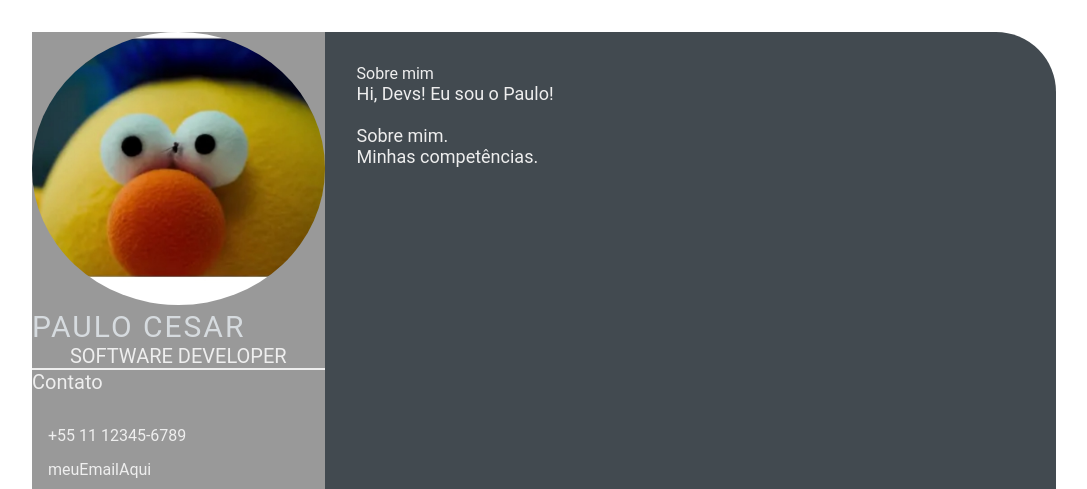
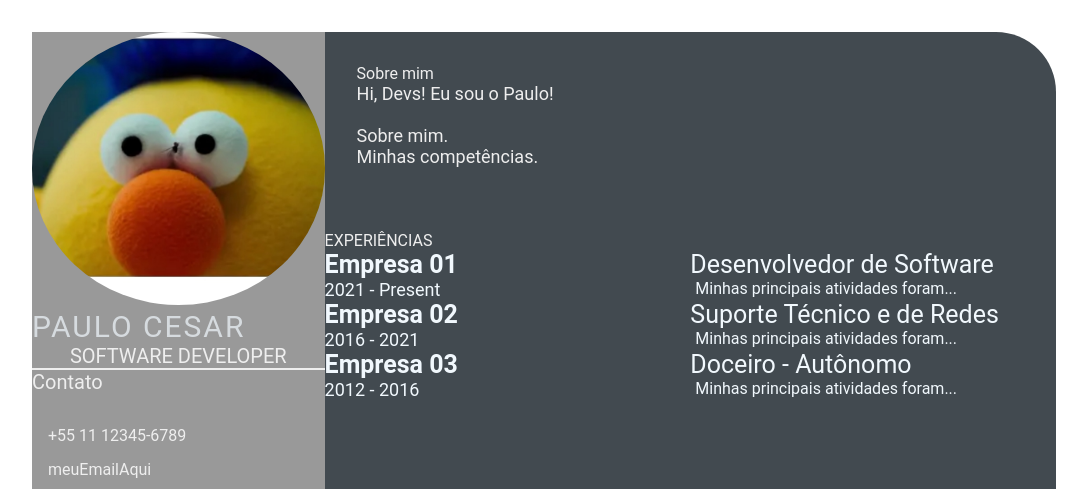
Before and after one commit to PauloLopesF/devweek.github.io, a plain HTML site: page index.html in a window 1280 px wide. Shown: the top 489 px of the page, without its empty margins (96-1183 px from the left). Drawn offline with Linux system fonts and the light colour scheme.

Commit message:
feature: add job details (#4)

```diff
--- a/index.html
+++ b/index.html
@@ -47,6 +47,38 @@
            </p>
      </section>
        </div>
+       <section class="experience gap">
+         <div class=right-title>EXPERIÊNCIAS</div>
+         <div class="experience-contents">
+           <div class="exp-left">
+             <p class="exp-company-name">Empresa 01</p>
+             <p class="exp-time-period">2021 - Present</p>
+           </div>
+           <div class="exp-right">
+             <p class="exp-position">Desenvolvedor de Software</p>
+             <p class="exp-desc">Minhas principais atividades foram...
+             </p>
+           </div>
+           <div class="exp-left">
+             <p class="exp-company-name">Empresa 02</p>
+             <p class="exp-time-period">2016 - 2021</p>
+           </div>
+           <div class="exp-right">
+             <p class="exp-position">Suporte Técnico e de Redes</p>
+             <p class="exp-desc">Minhas principais atividades foram...
+             </p>
+           </div>
+           <div class="exp-left">
+             <p class="exp-company-name">Empresa 03</p>
+             <p class="exp-time-period">2012 - 2016</p>
+           </div>
+           <div class="exp-right">
+             <p class="exp-position">Doceiro - Autônomo</p>
+             <p class="exp-desc">Minhas principais atividades foram...
+             </p>
+           </div>
+         </div>
+       </section>
      </section>
    </main>
   </body>
--- a/style.css
+++ b/style.css
@@ -101,3 +101,38 @@
     font-size: 18px;
     color: #eeeeee;
 }
+
+.experience-contents,
+.education-contents,
+.awards-contents {
+    display: grid;
+    grid-template-columns: repeat(2, 1fr);
+    padding-bottom: 2rem;
+    color: #F1F8FD;
+}
+
+.exp-company-name,
+.education-school-name,
+.awards-company-name {
+    font-size: 25px;
+    font-weight: bold;
+}
+
+.exp-time-period,
+.educationp-time-period,
+.awards-time-period {
+    font-size: 18px;
+}
+
+.exp-position,
+.education-subject,
+.awards-name {
+    font-size: 25px;
+}
+
+.exp-desc,
+.education-desc,
+.awards-desc {
+    font-size: 16px;
+    padding-left: 5px;
+}
```
